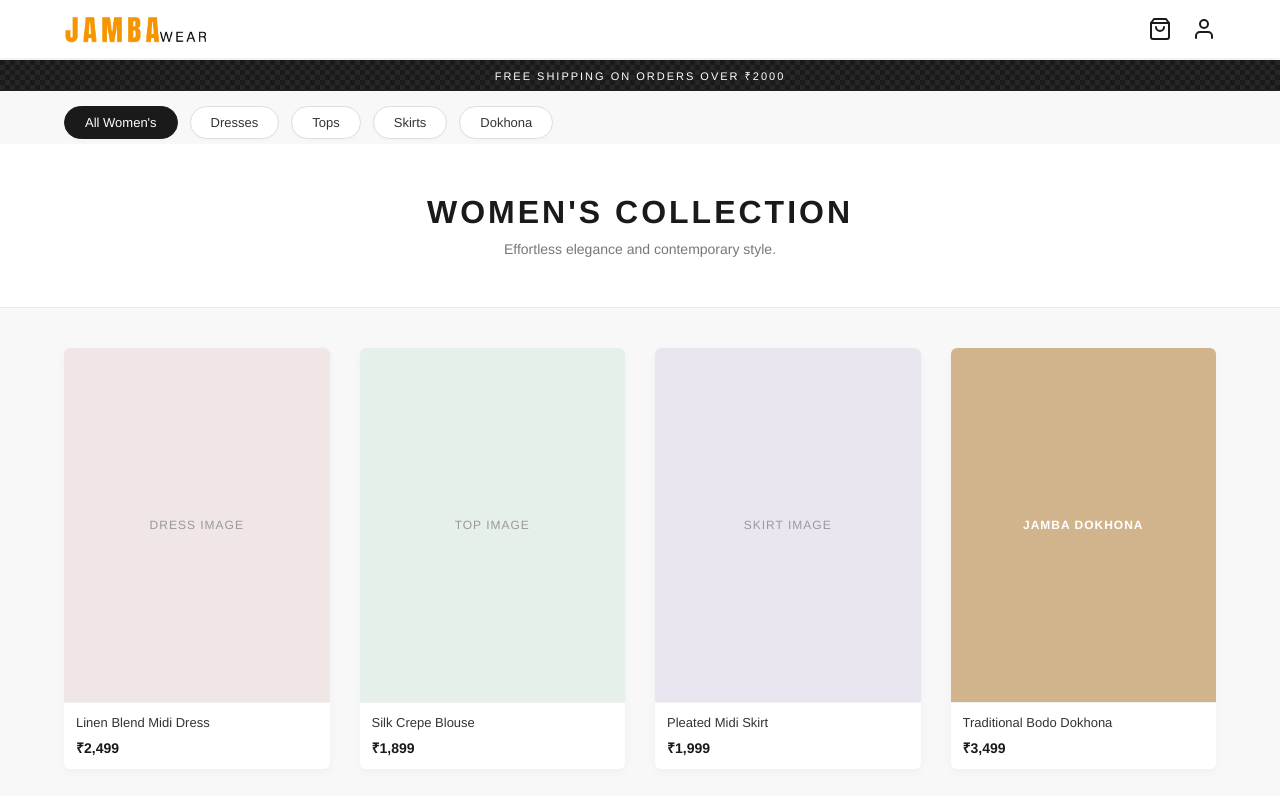
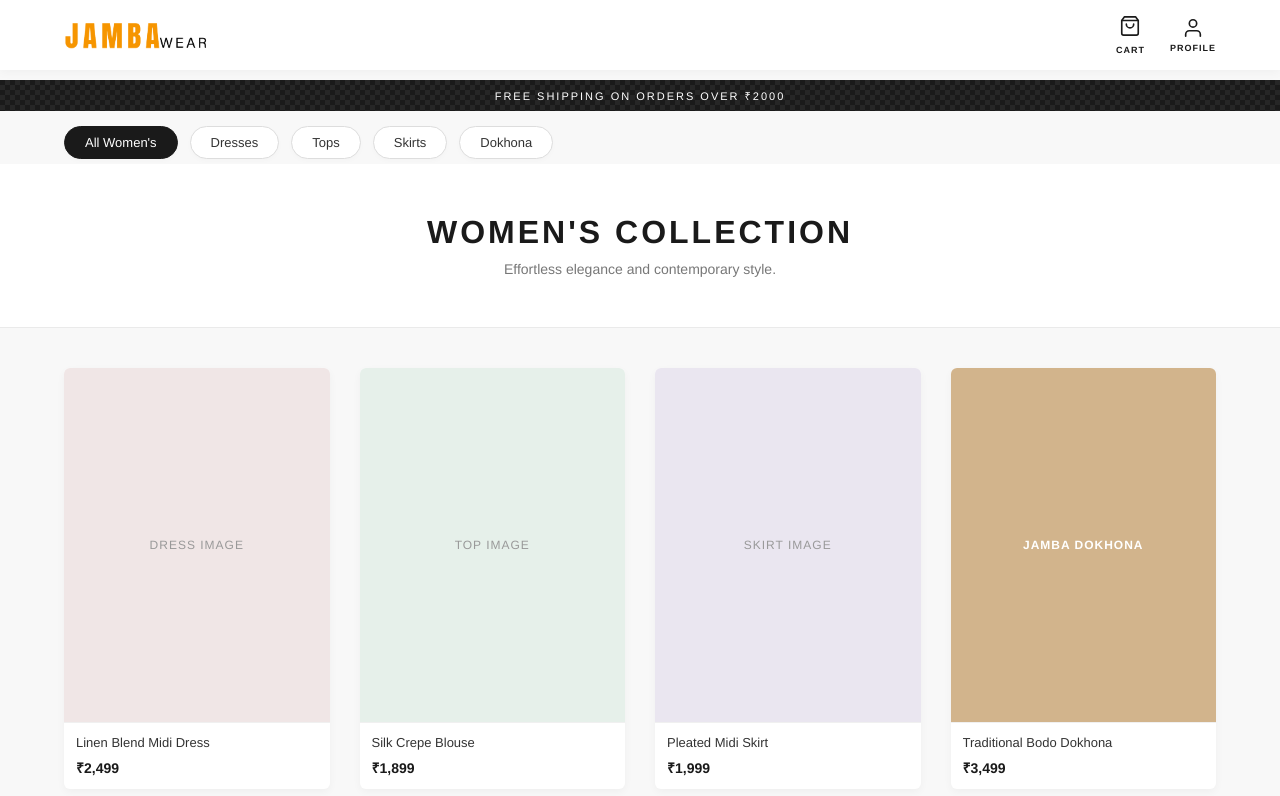
Before and after one commit to jamba4334-cmd/JAMBA, a plain HTML site: page women.html in a window 1280 px wide. Shown: the top 796 px of the page. Drawn offline with Linux system fonts and the light colour scheme.

Commit message:
Update women.html

```diff
--- a/women.html
+++ b/women.html
@@ -12,28 +12,124 @@
             --bg: #f8f8f8;
             --text-main: #333;
             --text-light: #777;
+            --nav-height: 80px;
         }
 
-        body { margin: 0; padding: 0; background-color: var(--bg); font-family: 'Helvetica Neue', Helvetica, Arial, sans-serif; color: var(--primary); padding-top: 60px; padding-bottom: 40px; }
+        body {
+            margin: 0;
+            padding: 0;
+            background-color: var(--bg);
+            font-family: 'Helvetica Neue', Helvetica, Arial, sans-serif;
+            color: var(--primary);
+            padding-top: var(--nav-height);
+            padding-bottom: 40px;
+        }
+
         a { text-decoration: none; color: inherit; }
 
         /* --- PROMO BANNER --- */
-        .promo-banner { background-color: var(--primary); color: white; text-align: center; font-size: 11px; letter-spacing: 2px; text-transform: uppercase; padding: 8px 0; background-image: linear-gradient(45deg, rgba(255,255,255,0.05) 25%, transparent 25%, transparent 75%, rgba(255,255,255,0.05) 75%, rgba(255,255,255,0.05)), linear-gradient(45deg, rgba(255,255,255,0.05) 25%, transparent 25%, transparent 75%, rgba(255,255,255,0.05) 75%, rgba(255,255,255,0.05)); background-size: 10px 10px; background-position: 0 0, 5px 5px; }
+        .promo-banner {
+            background-color: var(--primary);
+            color: white;
+            text-align: center;
+            font-size: 11px;
+            letter-spacing: 2px;
+            text-transform: uppercase;
+            padding: 8px 0;
+            background-image: linear-gradient(45deg, rgba(255,255,255,0.05) 25%, transparent 25%, transparent 75%, rgba(255,255,255,0.05) 75%, rgba(255,255,255,0.05)),
+                              linear-gradient(45deg, rgba(255,255,255,0.05) 25%, transparent 25%, transparent 75%, rgba(255,255,255,0.05) 75%, rgba(255,255,255,0.05));
+            background-size: 10px 10px;
+            background-position: 0 0, 5px 5px;
+        }
 
         /* --- HEADER --- */
-        .top-bar { display: flex; justify-content: space-between; align-items: center; padding: 12px 20px; position: fixed; top: 0; width: 100%; box-sizing: border-box; background-color: rgba(255, 255, 255, 0.98); backdrop-filter: blur(10px); box-shadow: 0 2px 10px rgba(0, 0, 0, 0.04); z-index: 1000; }
-        .logo img { height: 28px; display: block; }
-        .right-actions { display: flex; align-items: center; gap: 20px; }
-        .nav-icon { width: 24px; height: 24px; fill: none; stroke: var(--primary); stroke-width: 2; stroke-linecap: round; stroke-linejoin: round; cursor: pointer; }
-        .cart-icon-wrapper { position: relative; display: flex; align-items: center; }
-        .cart-badge { position: absolute; top: -5px; right: -8px; background-color: var(--accent); color: #fff; font-size: 10px; font-weight: bold; height: 16px; min-width: 16px; border-radius: 8px; display: flex; align-items: center; justify-content: center; padding: 0 4px; box-sizing: border-box; }
+        .top-bar {
+            display: flex;
+            justify-content: space-between;
+            align-items: center;
+            padding: 12px 20px;
+            position: fixed;
+            top: 0;
+            width: 100%;
+            box-sizing: border-box;
+            background-color: rgba(255, 255, 255, 0.98);
+            backdrop-filter: blur(10px);
+            box-shadow: 0 2px 10px rgba(0, 0, 0, 0.04);
+            z-index: 1000;
+        }
+
+        .logo img {
+            height: 28px;
+            display: block;
+        }
+
+        .right-actions { display: flex; align-items: center; gap: 25px; }
+
+        /* --- VERTICAL ACTION STYLES --- */
+        .action-item {
+            display: flex;
+            flex-direction: column; /* Stacks text below icon */
+            align-items: center;
+            cursor: pointer;
+            position: relative;
+            text-decoration: none;
+            color: var(--primary);
+        }
+
+        .nav-text {
+            font-size: 9px;
+            font-weight: bold;
+            text-transform: uppercase;
+            letter-spacing: 1px;
+            margin-top: 4px; /* Space between icon and text */
+        }
+
+        .nav-icon {
+            width: 22px;
+            height: 22px;
+            fill: none;
+            stroke: var(--primary);
+            stroke-width: 1.8;
+            stroke-linecap: round;
+            stroke-linejoin: round;
+        }
+
+        .cart-badge {
+            position: absolute;
+            top: -8px;
+            left: 14px;
+            background-color: var(--accent);
+            color: #fff;
+            font-size: 9px;
+            font-weight: bold;
+            height: 15px;
+            min-width: 15px;
+            border-radius: 50%;
+            display: flex;
+            align-items: center;
+            justify-content: center;
+            padding: 0 3px;
+        }
 
         /* --- PROFILE DROPDOWN --- */
-        .profile-wrapper { position: relative; display: flex; align-items: center; }
-        .dropdown-menu { position: absolute; top: 35px; right: 0; width: 180px; background-color: white; border-radius: 8px; box-shadow: 0 5px 20px rgba(0,0,0,0.1); display: none; flex-direction: column; overflow: hidden; z-index: 1001; border: 1px solid #eaeaea; }
+        .profile-wrapper { position: relative; }
+        .dropdown-menu {
+            position: absolute;
+            top: 45px;
+            right: 0;
+            width: 180px;
+            background-color: white;
+            border-radius: 8px;
+            box-shadow: 0 5px 20px rgba(0,0,0,0.1);
+            display: none;
+            flex-direction: column;
+            overflow: hidden;
+            z-index: 1001;
+            border: 1px solid #eaeaea;
+        }
         .dropdown-menu.show { display: flex; }
-        .dropdown-header { padding: 15px; font-weight: bold; font-size: 14px; background-color: #fafafa; border-bottom: 1px solid #eaeaea; color: var(--primary); }
-        .dropdown-menu a { padding: 12px 15px; font-size: 13px; color: var(--text-main); border-bottom: 1px solid #f5f5f5; transition: background 0.2s; }
+        .dropdown-header { padding: 15px; font-weight: bold; font-size: 14px; background-color: #fafafa; border-bottom: 1px solid #eaeaea; }
+        .dropdown-menu a { padding: 12px 15px; font-size: 13px; color: var(--text-main); border-bottom: 1px solid #f5f5f5; transition: 0.2s; }
         .dropdown-menu a:hover { background-color: #f9f9f9; color: var(--primary); }
 
         /* --- HORIZONTAL SCROLL CATEGORIES --- */
@@ -52,7 +148,6 @@
         .product-card { background: white; border-radius: 6px; overflow: hidden; box-shadow: 0 3px 8px rgba(0,0,0,0.04); text-align: left; transition: transform 0.2s; cursor: pointer; }
         .product-card:active { transform: scale(0.98); }
 
-        /* Placeholder styling for images */
         .product-image {
             width: 100%;
             aspect-ratio: 3 / 4;
@@ -84,17 +179,32 @@
 <body>
 
     <header class="top-bar">
-        <div class="logo"><a href="index.html"><img src="https://raw.githubusercontent.com/jamba4334-cmd/JAMBA/main/assets/JAMBA.png" alt="JAMBA WEAR Logo"></a></div>
+        <div class="logo">
+            <a href="index.html">
+                <img src="https://raw.githubusercontent.com/jamba4334-cmd/JAMBA/main/assets/JAMBA.png" alt="JAMBA WEAR Logo">
+            </a>
+        </div>
+
         <div class="right-actions">
-            <a href="cart.html" class="cart-icon-wrapper">
-                <svg class="nav-icon" viewBox="0 0 24 24"><path d="M6 2L3 6v14a2 2 0 0 0 2 2h14a2 2 0 0 0 2-2V6l-3-4z"></path><line x1="3" y1="6" x2="21" y2="6"></line><path d="M16 10a4 4 0 0 1-8 0"></path></svg>
-                <span class="cart-badge" id="cart-count">0</span>
+            <a href="cart.html" class="action-item">
+                <div style="position: relative;">
+                    <svg class="nav-icon" viewBox="0 0 24 24"><path d="M6 2L3 6v14a2 2 0 0 0 2 2h14a2 2 0 0 0 2-2V6l-3-4z"></path><line x1="3" y1="6" x2="21" y2="6"></line><path d="M16 10a4 4 0 0 1-8 0"></path></svg>
+                    <span class="cart-badge" id="cart-count">0</span>
+                </div>
+                <span class="nav-text">Cart</span>
             </a>
+
             <div class="profile-wrapper">
-                <svg class="nav-icon" id="profile-btn" viewBox="0 0 24 24"><path d="M20 21v-2a4 4 0 0 0-4-4H8a4 4 0 0 0-4 4v2"></path><circle cx="12" cy="7" r="4"></circle></svg>
+                <div class="action-item" id="profile-btn">
+                    <svg class="nav-icon" viewBox="0 0 24 24"><path d="M20 21v-2a4 4 0 0 0-4-4H8a4 4 0 0 0-4 4v2"></path><circle cx="12" cy="7" r="4"></circle></svg>
+                    <span class="nav-text">Profile</span>
+                </div>
                 <div class="dropdown-menu" id="dropdown-menu">
                     <div class="dropdown-header">Hi, JAMBA Member</div>
-                    <a href="#">Orders</a><a href="#">Address</a><a href="#">Wishlist</a><a href="#">Contact Us</a>
+                    <a href="#">Orders</a>
+                    <a href="#">Address</a>
+                    <a href="#">Wishlist</a>
+                    <a href="#">Contact Us</a>
                 </div>
             </div>
         </div>
@@ -182,9 +292,14 @@
         // --- 2. Profile Dropdown ---
         const profileBtn = document.getElementById('profile-btn');
         const dropdownMenu = document.getElementById('dropdown-menu');
-        profileBtn.addEventListener('click', function(e) { e.stopPropagation(); dropdownMenu.classList.toggle('show'); });
+        profileBtn.addEventListener('click', function(e) {
+            e.stopPropagation();
+            dropdownMenu.classList.toggle('show');
+        });
         window.addEventListener('click', function(e) {
-            if (!dropdownMenu.contains(e.target) && !profileBtn.contains(e.target)) { dropdownMenu.classList.remove('show'); }
+            if (!dropdownMenu.contains(e.target) && !profileBtn.contains(e.target)) {
+                dropdownMenu.classList.remove('show');
+            }
         });
 
         // --- 3. CATEGORY FILTERING LOGIC ---
```
